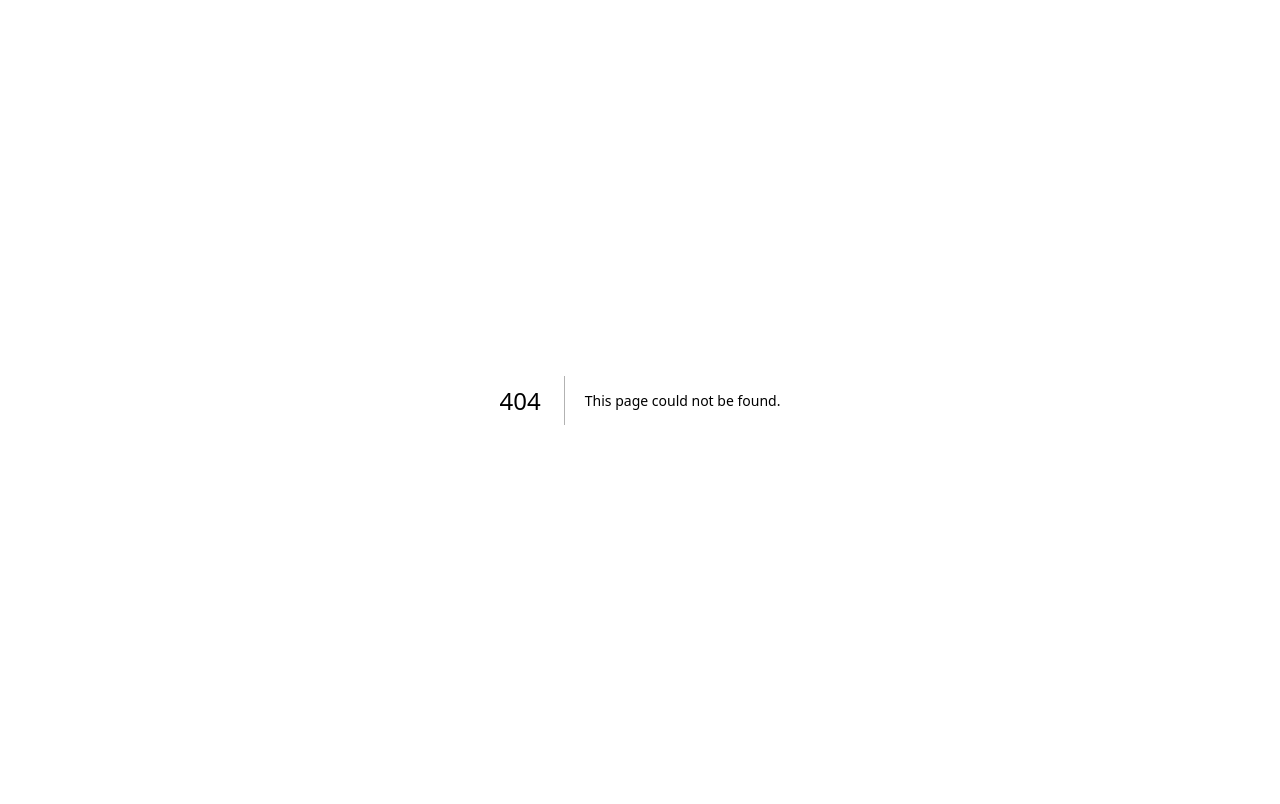
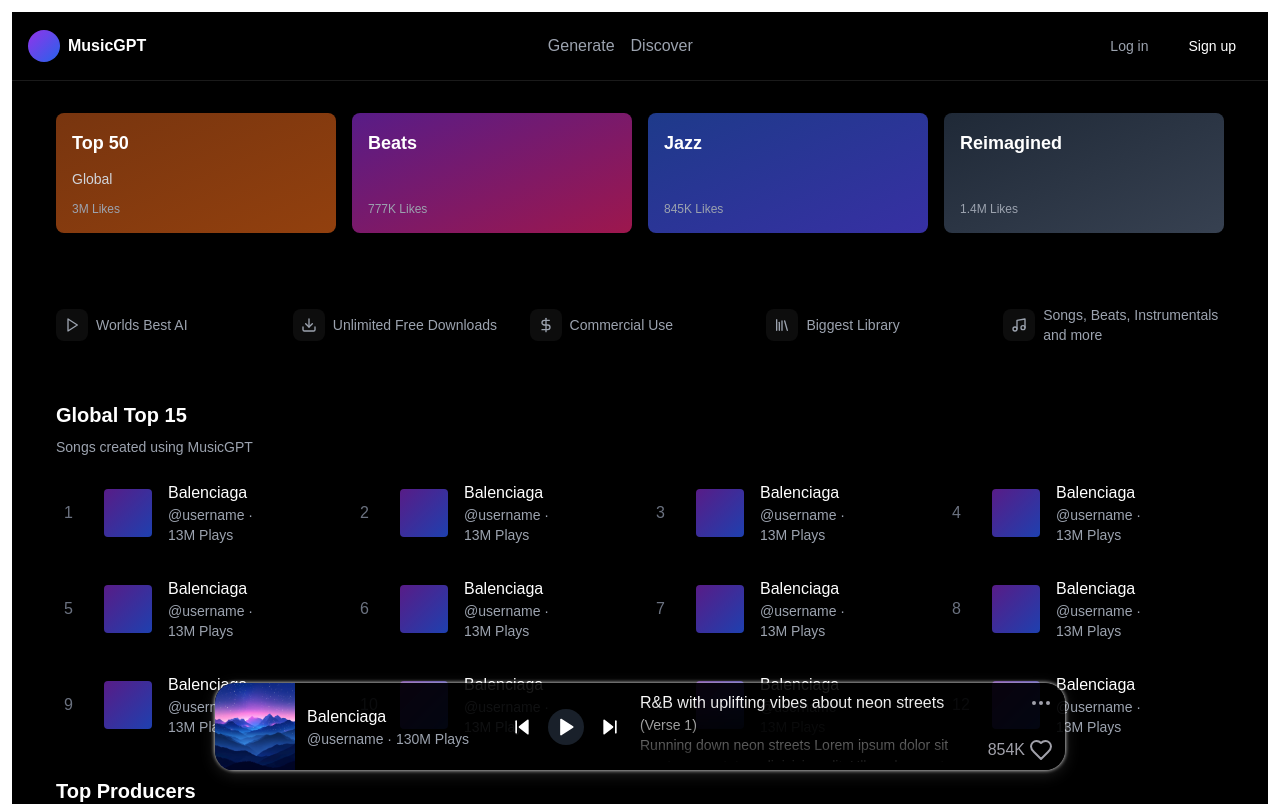
Before and after one commit to PrabalPradhan1991/music-app, a Next.js app: page /dashboard in a window 1280 px wide. Before the commit this address had no page. Shown: the top 804 px of the page. Built offline with nearby package versions, Linux system fonts and the light colour scheme.

Commit message:
add dashboard

```diff
--- /dev/null
+++ b/src/app/dashboard/page.tsx
@@ -0,0 +1,18 @@
+import { MusicPlayer } from "@/components/music-player";
+import Dashboard from "@/components/dashboard";
+
+export default function DashboardPage() {
+  return (
+    <div className="text-white p-3">
+      <Dashboard />
+      <MusicPlayer
+        className={`transform transition-all duration-500 ease-out fixed left-1/2 group -translate-x-1/2 bottom-[30px]`}
+        title="R&B with uplifting vibes about neon streets"
+        artist="@username"
+        plays={"130M"}
+        coverUrl="/cover.png"
+        audioUrl="/music/music.mp3"
+      />
+    </div>
+  );
+}
--- a/src/app/page.tsx
+++ b/src/app/page.tsx
@@ -27,7 +27,7 @@ export default function Home() {
             } fixed left-1/2 group -translate-x-1/2 bottom-[30px]`}
         title="R&B with uplifting vibes about neon streets"
         artist="@username"
-        plays={13000}
+        plays={"130M"}
         coverUrl="/cover.png"
         audioUrl="/music/music.mp3"
         handleShow={handleShow}
--- a/src/components/dashboard.tsx
+++ b/src/components/dashboard.tsx
@@ -25,7 +25,7 @@ export default function Dashboard() {
       </header>
 
       <main className="container mx-auto px-4 py-8 space-y-8">
-        <div className="grid grid-cols-4 gap-4 pb-4">
+        <div className="grid grid-cols-1 sm:grid-cols-4 gap-4 pb-4">
           <div className="relative group w-full h-[120px] flex-shrink-0">
             <div className="absolute inset-0 bg-gradient-to-br from-amber-900 to-amber-800 rounded-lg" />
             <div className="relative p-4 h-full flex flex-col justify-between overflow-hidden">
@@ -57,7 +57,7 @@ export default function Dashboard() {
           </div>
         </div>
 
-        <div className="grid grid-cols-5 gap-4 py-6">
+        <div className="grid grid-cols-2 sm:grid-cols-5 gap-4 py-6">
           <div className="flex items-center gap-2 text-sm text-gray-400 overflow-hidden">
             <div className="p-2 bg-white/5 rounded-lg">
               <Play className="w-4 h-4" />
@@ -95,7 +95,7 @@ export default function Dashboard() {
           <div className="text-sm text-gray-400 mb-4">
             Songs created using MusicGPT
           </div>
-          <div className="grid grid-cols-4 gap-4">
+          <div className="grid grid-cols-2 sm:grid-cols-4  gap-4">
             {Array.from({ length: 12 }).map((_, i) => (
               <div
                 key={i}
--- a/src/components/music-player.tsx
+++ b/src/components/music-player.tsx
@@ -19,15 +19,15 @@ import Tooltip from "./tooltip";
 interface MusicPlayerProps {
   title: string;
   artist: string;
-  plays: number;
+  plays: string;
   coverUrl: string;
   audioUrl: string;
   className?: string;
-  handleShow: () => void;
+  handleShow?: () => void;
 }
 
 export function MusicPlayer({
-  //title,
+  title,
   artist,
   plays,
   coverUrl,
@@ -45,12 +45,6 @@ export function MusicPlayer({
   const [clientX, setClientX] = useState(0);
   const [trackHoverPercentage, setTrackHoverPercentage] = useState(0);
   const audioRef = useRef<HTMLAudioElement>(null);
-
-  // const formatTime = (time: number) => {
-  //   const minutes = Math.floor(time / 60);
-  //   const seconds = Math.floor(time % 60);
-  //   return `${minutes}:${seconds.toString().padStart(2, "0")}`;
-  // };
 
   const handlePlayPause = () => {
     if (audioRef.current) {
@@ -70,6 +64,7 @@ export function MusicPlayer({
   };
 
   const handleLoadedMetadata = () => {
+    console.log("metada is loaded");
     // TODO
     // if (audioRef.current) {
     //   setDuration(audioRef.current.duration);
@@ -175,7 +170,7 @@ export function MusicPlayer({
           <div className="flex-1 flex px-3 py-2">
             <div className="flex-1 flex flex-col h-full pr-2 relative">
               <h3 className="font-medium truncate text-sm sm:text-base">
-                R&B with uplifiting vibes about neon streets
+                {title}
               </h3>
               <div
                 className={cn("text-sm flex-1 overflow-hidden ", {
@@ -228,7 +223,9 @@ export function MusicPlayer({
           <button
             className="hidden group-hover:block p-1 absolute bg-black border border-border -top-2.5 -right-2.5 rounded-full"
             onClick={() => {
-              handleShow();
+              if (handleShow) {
+                handleShow();
+              }
               handlePlayPause();
               setIsExpanded(false);
             }}
```
